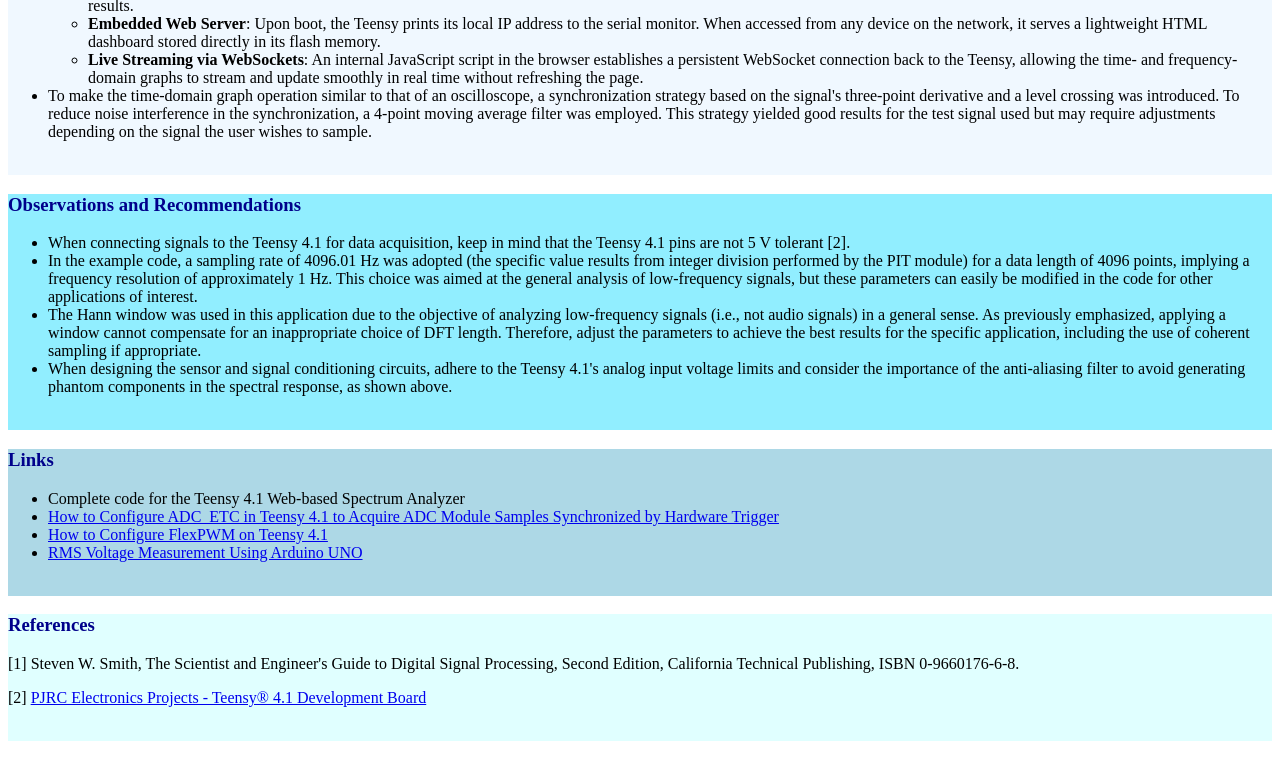
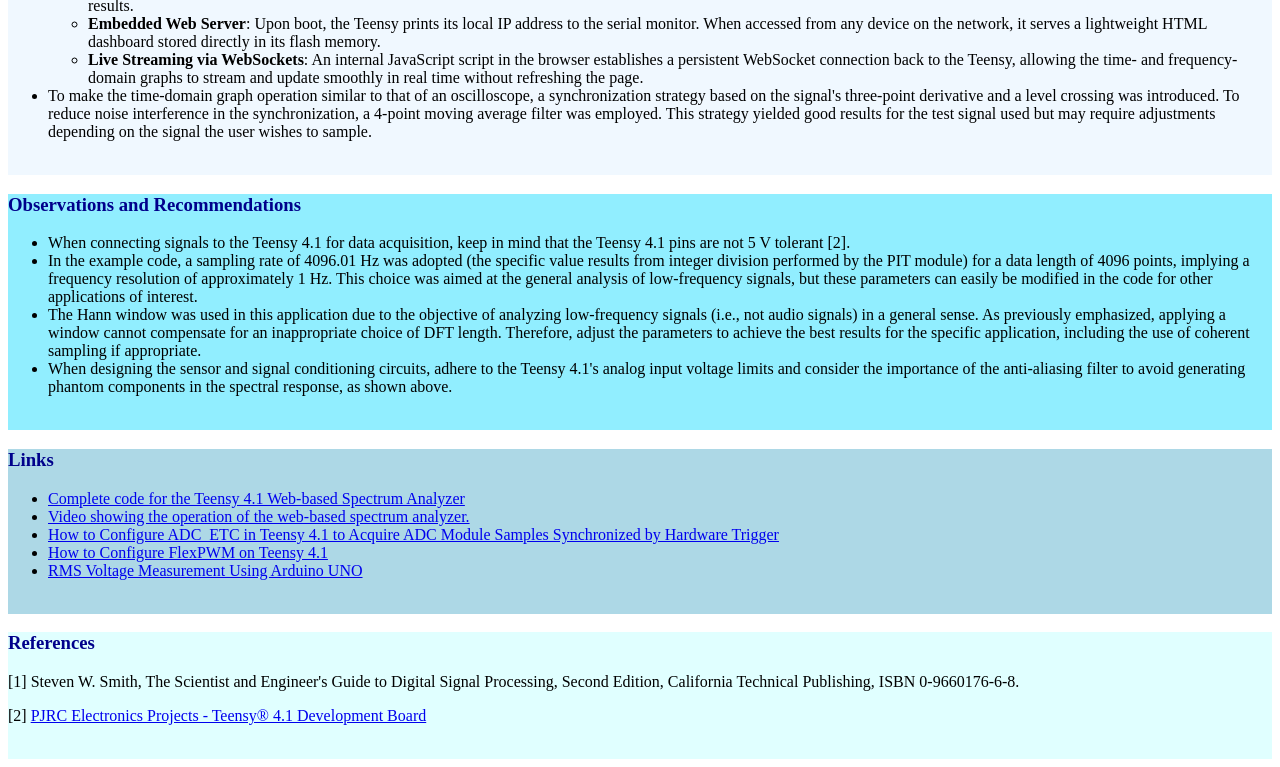
Before and after one commit to Ernane-AAC/Teensy-4.1-Web-based-Spectrum-Analyzer, a plain HTML site: page index.html in a window 1280 px wide. Shown: the part 6858-7625 px from the top of the page. Drawn offline with nearby package versions, Linux system fonts and the light colour scheme; some packages are replaced by stand-ins of ours.

Commit message:
Update index.html

```diff
--- a/index.html
+++ b/index.html
@@ -167,7 +167,8 @@
 	<div class="content6">
         <h3 id="Links">Links </h3>
 		<ul>
-		   <li> Complete code for the Teensy 4.1 Web-based Spectrum Analyzer </li>
+		   <li><a href="https://github.com/Ernane-AAC/Teensy-4.1-Web-based-Spectrum-Analyzer/tree/main/Teensy_41_Web_Spectrum_Analyzer">Complete code for the Teensy 4.1 Web-based Spectrum Analyzer </a> </li>
+           <li><a href="https://youtu.be/yh6Nge4y2oc">Video showing the operation of the web-based spectrum analyzer.</a></li>
            <li><a href="https://ernane-aac.github.io/Teensy-4.1--How-to-Configure-the-ADC-System/">How to Configure ADC_ETC in Teensy 4.1 to Acquire ADC Module Samples Synchronized by Hardware Trigger</a> </li>
            <li><a href="https://ernane-aac.github.io/Teensy-4.1-Sinusoidal-Pulse-Width-Modulation/">How to Configure FlexPWM on Teensy 4.1</a></li>
 	       <li><a href="https://ernane-aac.github.io/RMS-Voltage-Measurement/">RMS Voltage Measurement Using Arduino UNO</a></li>
```
